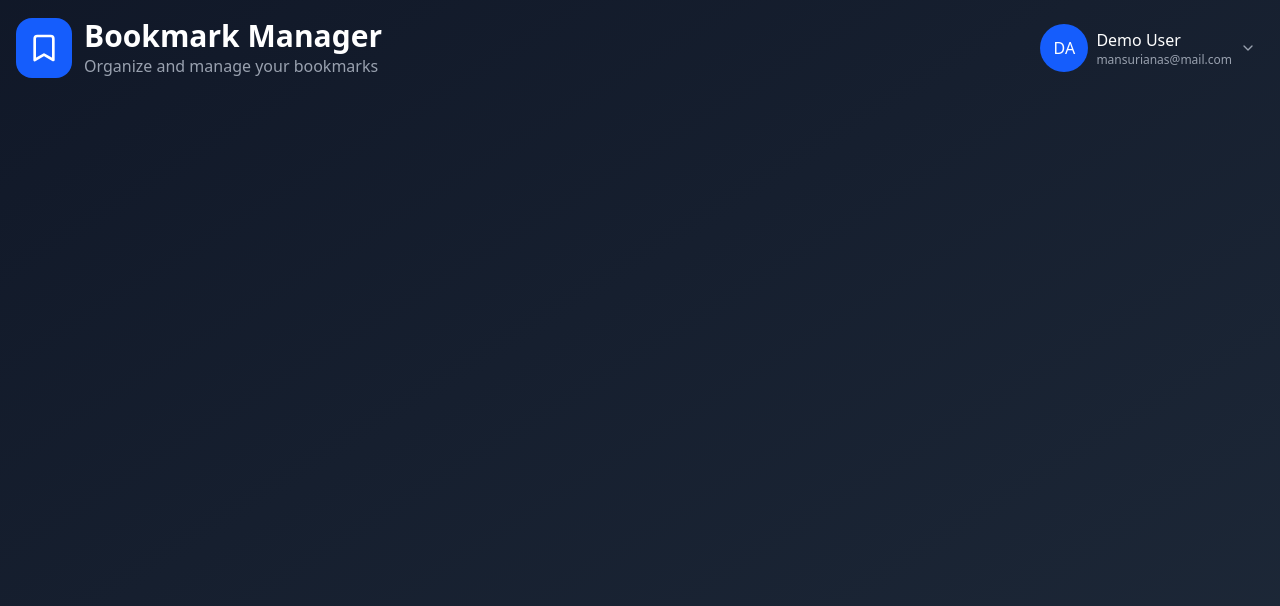
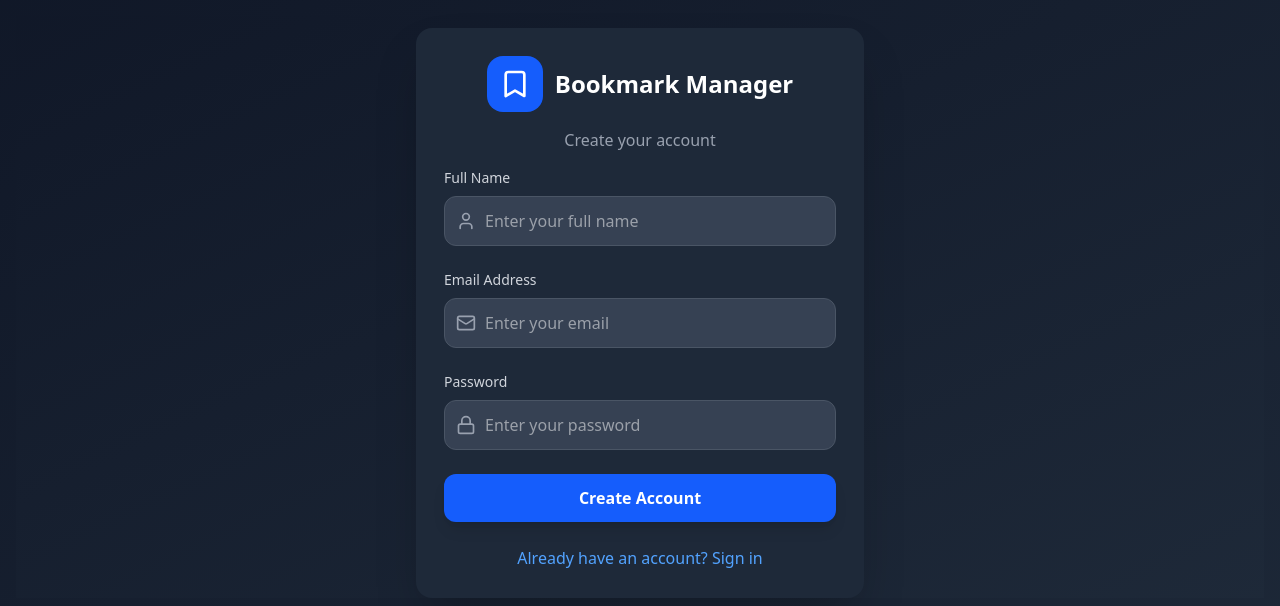
Before and after one commit to arafatmansuri/Bookmark-manager, a React (Vite) app in the folder client/: page / in a window 1280 px wide. Shown: the top 606 px of the page. Built offline with nearby package versions, Linux system fonts and the light colour scheme.

Commit message:
Add Signup and Signin pages

```diff
--- a/client/src/App.tsx
+++ b/client/src/App.tsx
@@ -1,9 +1,11 @@
-import { Header } from "./components";
+import Signin from "./pages/Signin";
+import Signup from "./pages/Signup";
 
 function App() {
   return (
     <div className="text-black bg-gradient-to-br from-blue-50 to-indigo-100 dark dark:text-white dark:from-gray-900 dark:to-gray-800 min-h-screen p-4">
-      <Header />
+      {/* <Signin /> */}
+      <Signup />
     </div>
   );
 }
--- /dev/null
+++ b/client/src/pages/Signin.tsx
@@ -0,0 +1,49 @@
+import { BookmarkIcon, Lock, Mail } from "lucide-react";
+import { Button, Input } from "../components";
+
+export default function Signin() {
+  return (
+    <div className="bg-gradient-to-br from-blue-50 to-indigo-100 dark dark:text-white dark:from-gray-900 dark:to-gray-800 text-black flex items-center justify-center">
+      <div className="bg-white dark:bg-gray-800 rounded-2xl shadow-2xl w-full max-w-md p-7 flex flex-col justify-center items-center gap-4 mt-3">
+        <div className="flex gap-3 items-center">
+          <div className="p-3 bg-blue-600 rounded-2xl flex items-center">
+            <BookmarkIcon className="h-8 w-8 text-white" />
+          </div>
+          <h1 className="font-bold text-2xl">Bookmark Manager</h1>
+        </div>
+        <p className="dark:text-gray-400">Welcome back!</p>
+        <form className="flex flex-col justify-center items-center gap-6 w-full">
+          <Input
+            isLabel={true}
+            type="text"
+            isFull={true}
+            labelText="Email Address"
+            placeholder="Enter your email"
+            startIcon={
+              <Mail className="absolute left-3 top-1/2 transform -translate-y-1/2 h-5 w-5 text-gray-400" />
+            }
+          />
+          <Input
+            isLabel={true}
+            type="password"
+            isFull={true}
+            labelText="Password"
+            placeholder="Enter your password"
+            startIcon={
+              <Lock className="absolute left-3 top-1/2 transform -translate-y-1/2 h-5 w-5 text-gray-400" />
+            }
+          />
+          <Button
+            size="lg"
+            text="Sign In"
+            variant="primary"
+            classes="w-full"
+          />
+          <button className="text-blue-600 dark:text-blue-400 hover:text-blue-700 dark:hover:text-blue-300 font-medium transition-colors duration-200 cursor-pointer">
+            Don't have an account? Sign up
+          </button>
+        </form>
+      </div>
+    </div>
+  );
+}
--- /dev/null
+++ b/client/src/pages/Signup.tsx
@@ -0,0 +1,59 @@
+import { BookmarkIcon, Lock, Mail, User } from "lucide-react";
+import { Button, Input } from "../components";
+
+export default function Signup() {
+  return (
+    <div className="bg-gradient-to-br from-blue-50 to-indigo-100 dark dark:text-white dark:from-gray-900 dark:to-gray-800 text-black flex items-center justify-center">
+      <div className="bg-white dark:bg-gray-800 rounded-2xl shadow-2xl w-full max-w-md p-7 flex flex-col justify-center items-center gap-4 mt-3">
+        <div className="flex gap-3 items-center">
+          <div className="p-3 bg-blue-600 rounded-2xl flex items-center">
+            <BookmarkIcon className="h-8 w-8 text-white" />
+          </div>
+          <h1 className="font-bold text-2xl">Bookmark Manager</h1>
+        </div>
+        <p className="dark:text-gray-400">Create your account</p>
+        <form className="flex flex-col justify-center items-center gap-6 w-full">
+          <Input
+            isLabel={true}
+            type="text"
+            isFull={true}
+            labelText="Full Name"
+            placeholder="Enter your full name"
+            startIcon={
+              <User className="absolute left-3 top-1/2 transform -translate-y-1/2 h-5 w-5 text-gray-400" />
+            }
+          />
+          <Input
+            isLabel={true}
+            type="text"
+            isFull={true}
+            labelText="Email Address"
+            placeholder="Enter your email"
+            startIcon={
+              <Mail className="absolute left-3 top-1/2 transform -translate-y-1/2 h-5 w-5 text-gray-400" />
+            }
+          />
+          <Input
+            isLabel={true}
+            type="password"
+            isFull={true}
+            labelText="Password"
+            placeholder="Enter your password"
+            startIcon={
+              <Lock className="absolute left-3 top-1/2 transform -translate-y-1/2 h-5 w-5 text-gray-400" />
+            }
+          />
+          <Button
+            size="lg"
+            text="Create Account"
+            variant="primary"
+            classes="w-full"
+          />
+          <button className="text-blue-600 dark:text-blue-400 hover:text-blue-700 dark:hover:text-blue-300 font-medium transition-colors duration-200 cursor-pointer">
+            Already have an account? Sign in
+          </button>
+        </form>
+      </div>
+    </div>
+  );
+}
```
